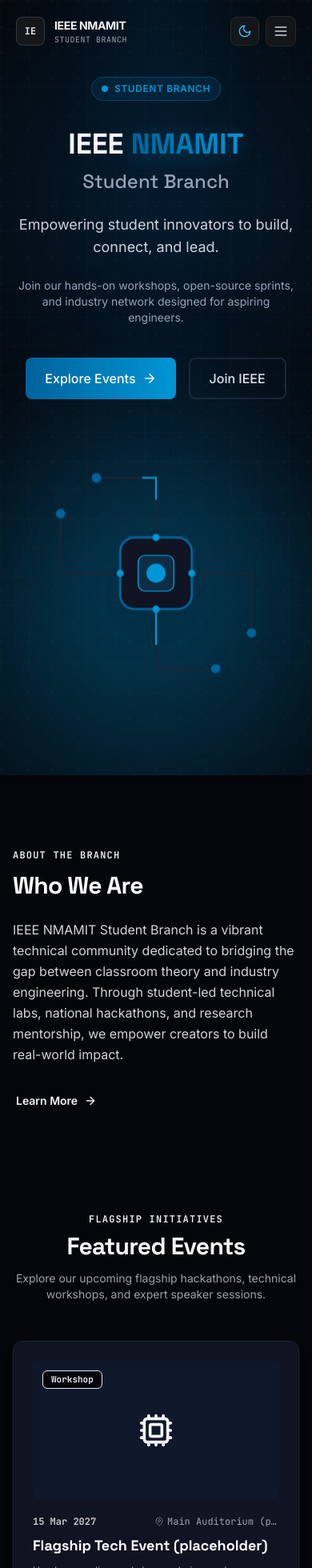
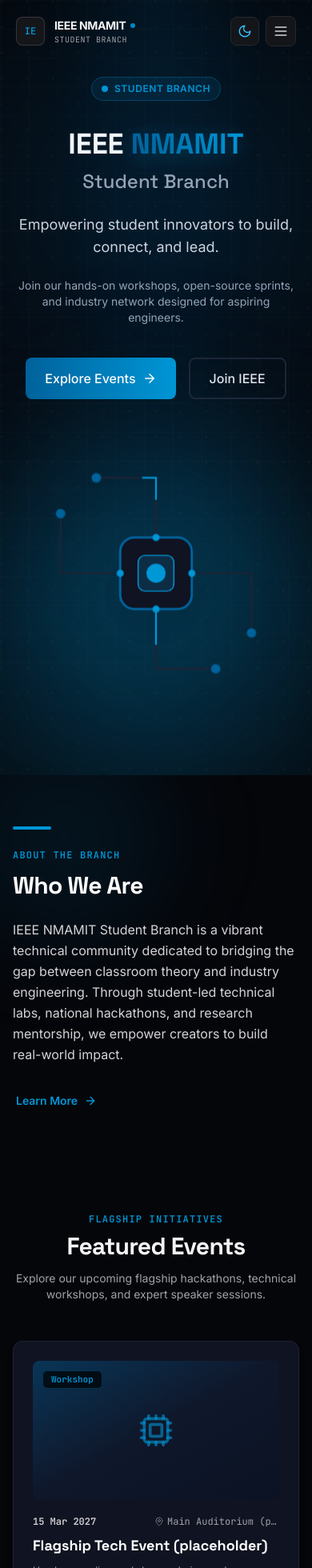
Before and after one commit to NNM24CC065Surajmp/IEEE-Website, a React (Vite) app: page / in a window 390 px wide. Shown: the top 1960 px of the page at 80% size. Built offline with nearby package versions, Linux system fonts and the light colour scheme.

Commit message:
fix: correct tailwind syntax for custom colors

```diff
--- a/src/components/EventCard.jsx
+++ b/src/components/EventCard.jsx
@@ -33,7 +33,7 @@
   const formattedDate = formatDate(event.date);
 
   return (
-    <article className="card h-full flex flex-col justify-between group transition-all duration-300 hover:border-[ieee-blue] dark:hover:border-[ieee-teal]/50 hover:shadow-xl hover:-translate-y-1 motion-reduce:transform-none motion-reduce:transition-none">
+    <article className="card h-full flex flex-col justify-between group transition-all duration-300 hover:border-ieee-blue dark:hover:border-ieee-teal/50 hover:shadow-xl hover:-translate-y-1 motion-reduce:transform-none motion-reduce:transition-none">
       <div>
         {/* Top Image Container (Fixed 16:9 aspect ratio) */}
         <div className="relative aspect-[16/9] w-full overflow-hidden rounded-lg mb-5 bg-slate-900">
@@ -46,14 +46,14 @@
             />
           ) : (
             // TODO: replace null image with real event banner image
-            <div className="w-full h-full bg-gradient-to-br from-[ieee-blue]/40 via-slate-900 to-[#0A1224] flex items-center justify-center">
-              <TagIcon size={44} className="text-[ieee-teal]/60" />
+            <div className="w-full h-full bg-gradient-to-br from-ieee-blue/40 via-slate-900 to-[#0A1224] flex items-center justify-center">
+              <TagIcon size={44} className="text-ieee-teal/60" />
             </div>
           )}
 
           {/* Event Tag Chip */}
           {event.tag && (
-            <span className="absolute top-3 left-3 px-2.5 py-0.5 rounded-md text-[11px] font-mono font-semibold bg-black/70 backdrop-blur-md text-[ieee-teal] border border-[ieee-teal]/30 shadow-sm">
+            <span className="absolute top-3 left-3 px-2.5 py-0.5 rounded-md text-[11px] font-mono font-semibold bg-black/70 backdrop-blur-md text-ieee-teal border border-ieee-teal/30 shadow-sm">
               {event.tag}
             </span>
           )}
@@ -75,7 +75,7 @@
         </div>
 
         {/* Title (clamped to 2 lines) */}
-        <h3 className="font-heading text-lg font-bold text-slate-900 dark:text-white mb-2 leading-snug line-clamp-2 group-hover:text-[ieee-blue] dark:group-hover:text-[ieee-teal] transition-colors">
+        <h3 className="font-heading text-lg font-bold text-slate-900 dark:text-white mb-2 leading-snug line-clamp-2 group-hover:text-ieee-blue dark:group-hover:text-ieee-teal transition-colors">
           {event.title}
         </h3>
 
@@ -89,7 +89,7 @@
       <div className="pt-4 border-t border-slate-200 dark:border-zinc-800/80 mt-auto">
         <Link
           to={event.link || '/events'}
-          className="inline-flex items-center justify-between w-full text-xs font-mono uppercase tracking-wider font-semibold text-[ieee-blue] dark:text-[ieee-teal] hover:text-[#0077b6] dark:hover:text-cyan-300 py-1.5 focus-visible:outline-none focus-visible:ring-2 focus-visible:ring-[ieee-blue] dark:focus-visible:ring-[ieee-teal] rounded transition-colors"
+          className="inline-flex items-center justify-between w-full text-xs font-mono uppercase tracking-wider font-semibold text-ieee-blue dark:text-ieee-teal hover:text-[#0077b6] dark:hover:text-cyan-300 py-1.5 focus-visible:outline-none focus-visible:ring-2 focus-visible:ring-ieee-blue dark:focus-visible:ring-ieee-teal rounded transition-colors"
         >
           <span>Details</span>
           <ArrowRight
--- a/src/components/FeaturedEvents.jsx
+++ b/src/components/FeaturedEvents.jsx
@@ -14,7 +14,7 @@
     <section className="section-container section-padding">
       <Reveal>
         <div className="flex flex-col items-center text-center mb-12">
-          <span className="text-xs font-mono uppercase tracking-widest text-[ieee-blue] dark:text-[ieee-teal] font-bold mb-2">
+          <span className="text-xs font-mono uppercase tracking-widest text-ieee-blue dark:text-ieee-teal font-bold mb-2">
             Flagship Initiatives
           </span>
           <h2 className="section-title mb-3">Featured Events</h2>
@@ -44,7 +44,7 @@
         <div className="flex justify-center mt-12">
           <Link
             to="/events"
-            className="btn-outline group gap-2 focus-visible:outline-none focus-visible:ring-2 focus-visible:ring-[ieee-blue]"
+            className="btn-outline group gap-2 focus-visible:outline-none focus-visible:ring-2 focus-visible:ring-ieee-blue"
           >
             <span>View All Events</span>
             <ArrowRight
--- a/src/components/Intro.jsx
+++ b/src/components/Intro.jsx
@@ -10,16 +10,16 @@
       {/* Subtle decorative glow */}
       <div
         aria-hidden="true"
-        className="pointer-events-none absolute -top-12 -left-12 w-64 h-64 bg-[ieee-blue]/10 dark:bg-[ieee-teal]/10 rounded-full blur-3xl"
+        className="pointer-events-none absolute -top-12 -left-12 w-64 h-64 bg-ieee-blue/10 dark:bg-ieee-teal/10 rounded-full blur-3xl"
       />
 
       <Reveal>
         <div className="relative z-10 max-w-[65ch]">
           {/* Subtle decorative accent line */}
-          <div className="w-12 h-1 bg-[ieee-teal] rounded-full mb-6" />
+          <div className="w-12 h-1 bg-ieee-teal rounded-full mb-6" />
 
           {/* Eyebrow label */}
-          <span className="text-xs font-mono uppercase tracking-widest text-[ieee-blue] dark:text-[ieee-teal] font-bold block mb-3">
+          <span className="text-xs font-mono uppercase tracking-widest text-ieee-blue dark:text-ieee-teal font-bold block mb-3">
             About The Branch
           </span>
 
@@ -34,7 +34,7 @@
           <div>
             <Link
               to="/about"
-              className="group inline-flex items-center gap-2 text-sm font-semibold text-[ieee-blue] dark:text-[ieee-teal] hover:text-[#0077b6] dark:hover:text-cyan-300 focus-visible:outline-none focus-visible:ring-2 focus-visible:ring-[ieee-blue] dark:focus-visible:ring-[ieee-teal] rounded px-1 py-0.5 transition-colors"
+              className="group inline-flex items-center gap-2 text-sm font-semibold text-ieee-blue dark:text-ieee-teal hover:text-[#0077b6] dark:hover:text-cyan-300 focus-visible:outline-none focus-visible:ring-2 focus-visible:ring-ieee-blue dark:focus-visible:ring-ieee-teal rounded px-1 py-0.5 transition-colors"
             >
               <span>Learn More</span>
               <ArrowRight
--- a/src/components/Navbar.jsx
+++ b/src/components/Navbar.jsx
@@ -46,18 +46,18 @@
         >
           <div className={`relative w-9 h-9 rounded-lg border flex items-center justify-center font-mono font-bold text-xs transition-all duration-300 overflow-hidden ${
             isLight
-              ? 'border-slate-300 bg-white text-[ieee-blue] group-hover:border-[ieee-blue] group-hover:shadow-[0_0_15px_rgba(0,98,155,0.2)]'
-              : 'border-zinc-700/80 bg-zinc-900/90 text-[ieee-teal] group-hover:border-[ieee-teal] group-hover:shadow-[0_0_15px_rgba(0,150,214,0.4)]'
+              ? 'border-slate-300 bg-white text-ieee-blue group-hover:border-ieee-blue group-hover:shadow-[0_0_15px_rgba(0,98,155,0.2)]'
+              : 'border-zinc-700/80 bg-zinc-900/90 text-ieee-teal group-hover:border-ieee-teal group-hover:shadow-[0_0_15px_rgba(0,150,214,0.4)]'
           }`}>
             <span className="relative z-10">IE</span>
-            <div className="absolute inset-0 bg-gradient-to-tr from-[ieee-blue]/20 to-transparent opacity-0 group-hover:opacity-100 transition-opacity duration-300" />
+            <div className="absolute inset-0 bg-gradient-to-tr from-ieee-blue/20 to-transparent opacity-0 group-hover:opacity-100 transition-opacity duration-300" />
           </div>
           <div className="flex flex-col">
             <span className={`text-sm font-bold tracking-tight transition-colors flex items-center gap-1.5 ${
-              isLight ? 'text-slate-900 group-hover:text-[ieee-blue]' : 'text-zinc-100 group-hover:text-white'
+              isLight ? 'text-slate-900 group-hover:text-ieee-blue' : 'text-zinc-100 group-hover:text-white'
             }`}>
               IEEE NMAMIT
-              <span className="w-1.5 h-1.5 rounded-full bg-[ieee-teal] animate-pulse" />
+              <span className="w-1.5 h-1.5 rounded-full bg-ieee-teal animate-pulse" />
             </span>
             <span className={`text-[10px] font-mono tracking-wider uppercase transition-colors ${
               isLight ? 'text-slate-500 group-hover:text-slate-700' : 'text-zinc-400 group-hover:text-zinc-300'
@@ -84,8 +84,8 @@
                   className={`relative px-4 py-1.5 rounded-full text-xs font-mono uppercase tracking-wider transition-all duration-300 flex items-center gap-1.5 cursor-pointer focus:outline-none ${
                     isActive
                       ? isLight
-                        ? 'text-white font-bold bg-[ieee-blue] border border-[ieee-blue] shadow-md shadow-[ieee-blue]/25'
-                        : 'text-white font-bold bg-[ieee-blue]/80 border border-[ieee-teal]/60 shadow-[0_0_15px_rgba(0,150,214,0.35)]'
+                        ? 'text-white font-bold bg-ieee-blue border border-ieee-blue shadow-md shadow-ieee-blue/25'
+                        : 'text-white font-bold bg-ieee-blue/80 border border-ieee-teal/60 shadow-[0_0_15px_rgba(0,150,214,0.35)]'
                       : isLight
                         ? 'text-slate-600 hover:text-slate-900 hover:bg-slate-200/60'
                         : 'text-zinc-400 hover:text-white hover:bg-zinc-800/50'
@@ -164,15 +164,15 @@
                 className={`w-full text-left py-2.5 px-3 rounded-lg flex items-center justify-between transition-all duration-200 ${
                   isActive
                     ? isLight
-                      ? 'bg-[ieee-blue]/10 border border-[ieee-blue]/30 text-[ieee-blue] font-bold shadow-sm'
-                      : 'bg-[ieee-blue]/30 border border-[ieee-teal]/50 text-white font-bold shadow-[0_0_12px_rgba(0,150,214,0.2)]'
+                      ? 'bg-ieee-blue/10 border border-ieee-blue/30 text-ieee-blue font-bold shadow-sm'
+                      : 'bg-ieee-blue/30 border border-ieee-teal/50 text-white font-bold shadow-[0_0_12px_rgba(0,150,214,0.2)]'
                     : isLight
                       ? 'text-slate-600 hover:text-slate-900 hover:bg-slate-100'
                       : 'text-zinc-400 hover:text-white hover:bg-zinc-800/40'
                 }`}
               >
                 <div className="flex items-center gap-2">
-                  <span className={`w-1.5 h-1.5 rounded-full ${isActive ? (isLight ? 'bg-[ieee-blue]' : 'bg-[ieee-teal]') : (isLight ? 'bg-slate-300' : 'bg-zinc-600')}`} />
+                  <span className={`w-1.5 h-1.5 rounded-full ${isActive ? (isLight ? 'bg-ieee-blue' : 'bg-ieee-teal') : (isLight ? 'bg-slate-300' : 'bg-zinc-600')}`} />
                   <span>{item.label}</span>
                 </div>
                 <span className={`text-[10px] ${isLight ? 'text-slate-400' : 'text-zinc-500'}`}>0{idx + 1}</span>
```
Also changed, not shown: src/components/Footer.jsx (+11 -11 lines), src/components/JoinCTA.jsx (+6 -6 lines).
